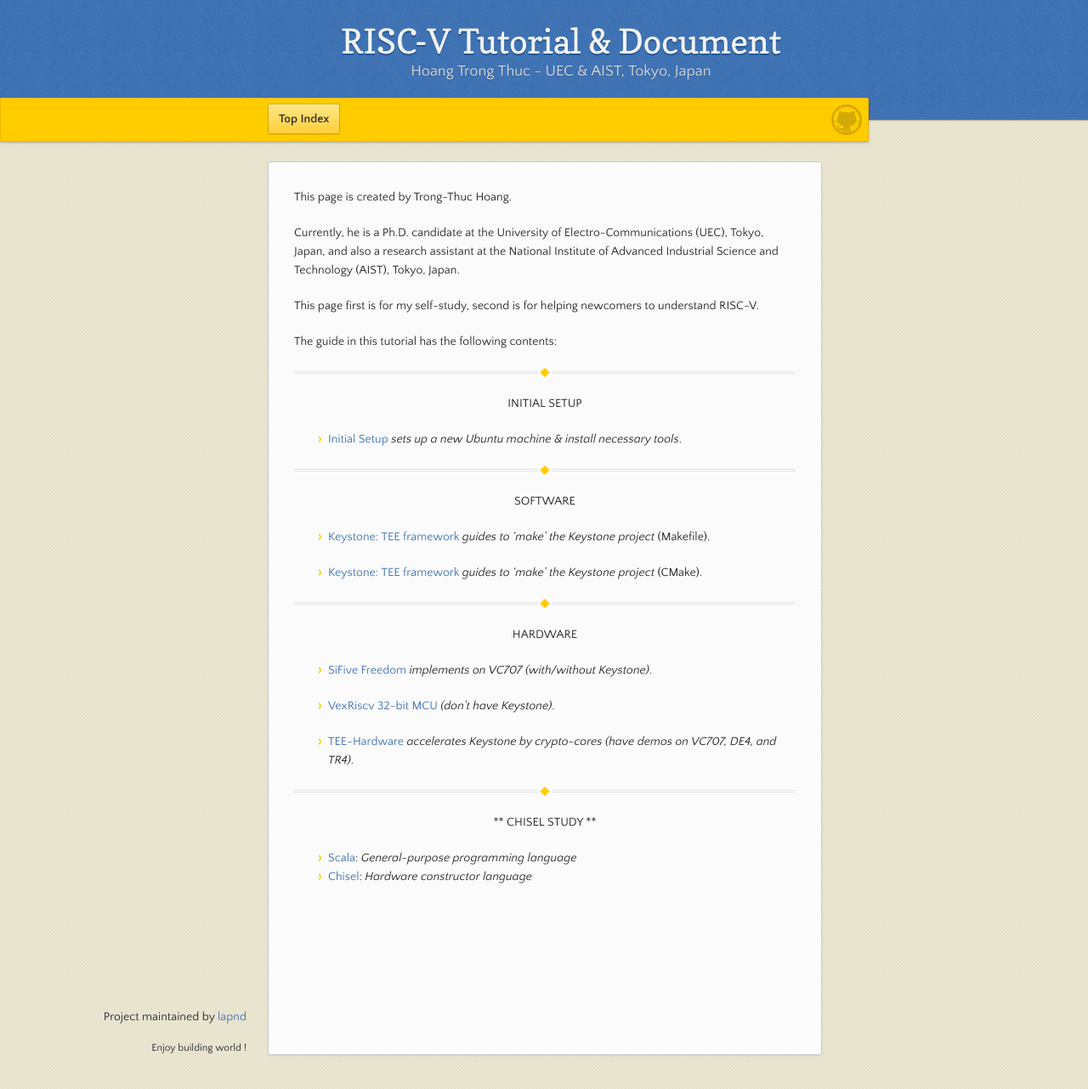
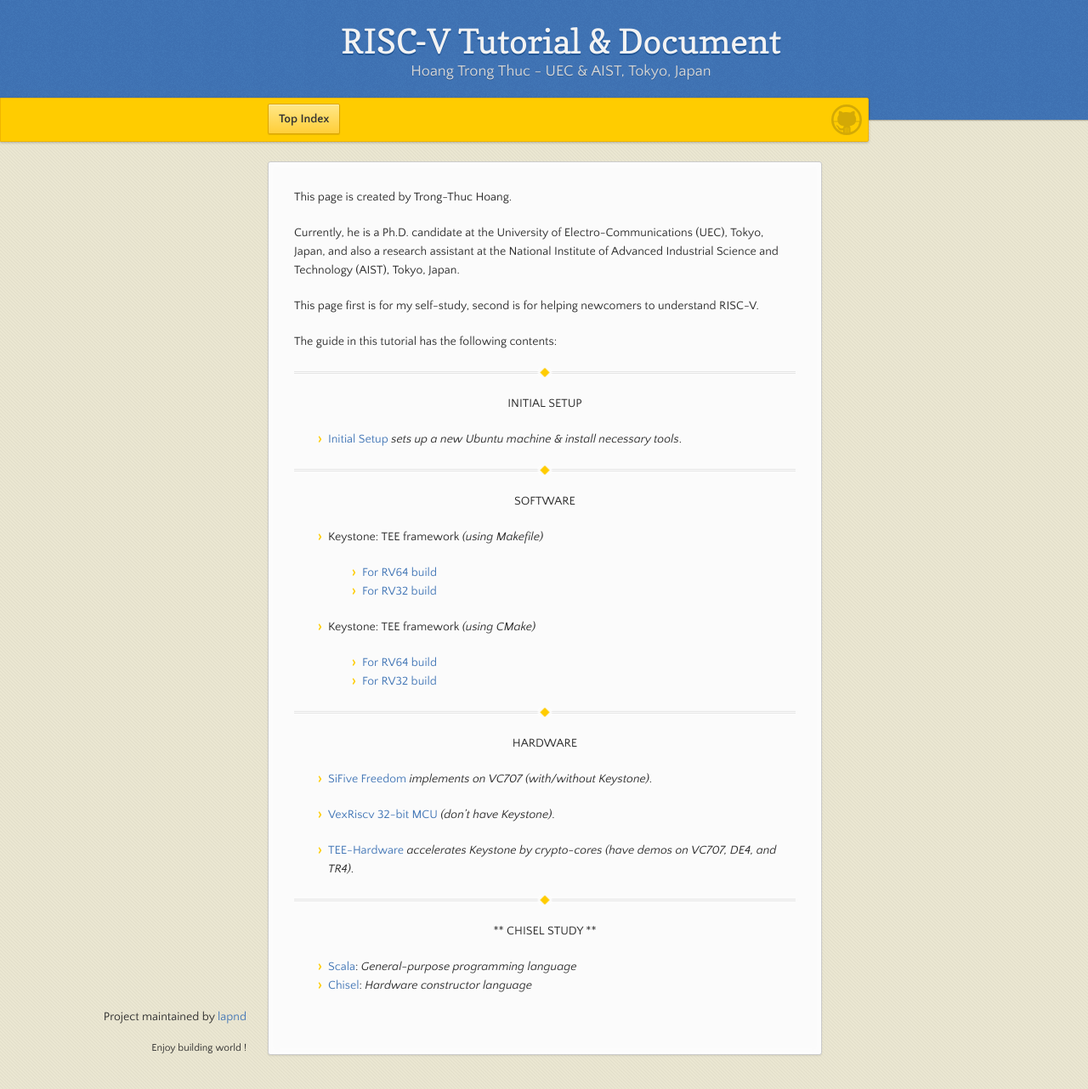
Before and after one commit to lapnd/httdes.github.io, a Jekyll site: the page built from index.md, in a window 1280 px wide and 1282 px high. Shown: the whole window at 85% size. Built offline with Jekyll 4.4.1, drawn with Linux system fonts in a browser that asks for light colours.

Commit message:
Update index.md

```diff
--- a/index.md
+++ b/index.md
@@ -20,9 +20,15 @@ The guide in this tutorial has the following contents:
 
 <p style="text-align:center">SOFTWARE</p>
 
-- [Keystone: TEE framework](./keystone-makefile.md) *guides to 'make' the Keystone project* (Makefile).
+- Keystone: TEE framework *(using Makefile)*
 
-- [Keystone: TEE framework](./keystone-cmake.md) *guides to 'make' the Keystone project* (CMake).
+  * [For RV64 build](./keystone-makefile-64)
+  * [For RV32 build](./keystone-makefile-32)
+
+- Keystone: TEE framework *(using CMake)*
+
+  * [For RV64 build](./keystone-cmake-64)
+  * [For RV32 build](./keystone-cmake-32)
 
 * * *
 
```
